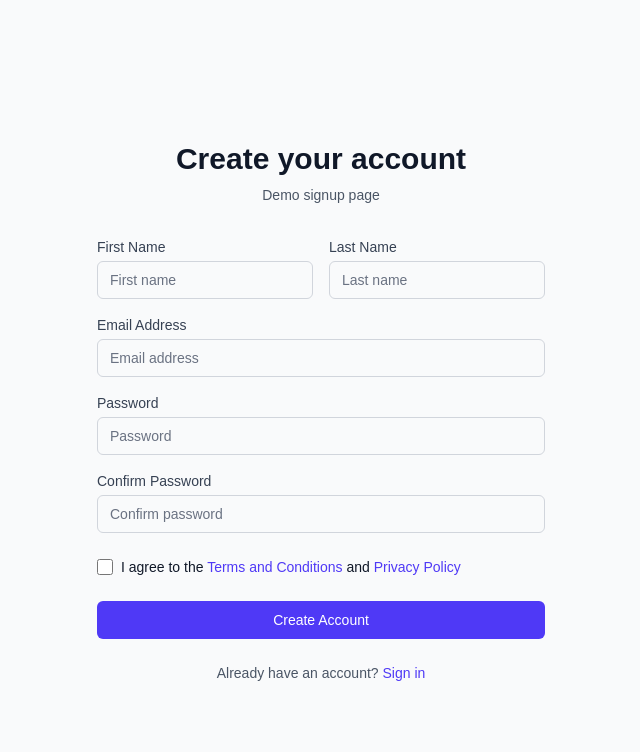
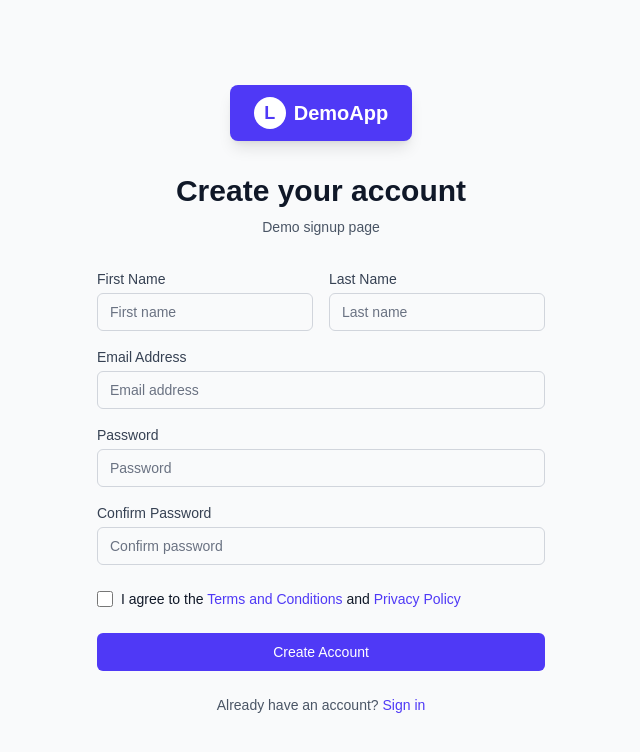
Before and after one commit to wukaipeng-dev/nextjs-progress-bar-demo, a Next.js app: page /signup in a window 1280 px wide. Shown: the top 752 px of the page, without its empty margins (319-959 px from the left). Built offline with nearby package versions, Linux system fonts and the light colour scheme.

Commit message:
Add logo link to login and signup pages

```diff
--- a/src/app/login/page.tsx
+++ b/src/app/login/page.tsx
@@ -38,6 +38,14 @@ export default function LoginPage() {
     <div className="min-h-screen flex items-center justify-center bg-gray-50 py-12 px-4 sm:px-6 lg:px-8">
       <div className="max-w-md w-full space-y-8">
         <div>
+          <Link href="/" className="flex justify-center mb-8">
+            <div className="flex items-center space-x-2 bg-indigo-600 text-white px-6 py-3 rounded-lg shadow-lg hover:bg-indigo-700 transition duration-150 ease-in-out cursor-pointer">
+              <div className="w-8 h-8 bg-white rounded-full flex items-center justify-center">
+                <span className="text-indigo-600 font-bold text-lg">L</span>
+              </div>
+              <span className="font-bold text-xl">DemoApp</span>
+            </div>
+          </Link>
           <h2 className="mt-6 text-center text-3xl font-extrabold text-gray-900">
             Sign in to your account
           </h2>
--- a/src/app/signup/page.tsx
+++ b/src/app/signup/page.tsx
@@ -61,6 +61,14 @@ export default function SignupPage() {
     <div className="min-h-screen flex items-center justify-center bg-gray-50 py-12 px-4 sm:px-6 lg:px-8">
       <div className="max-w-md w-full space-y-8">
         <div>
+          <Link href="/" className="flex justify-center mb-8">
+            <div className="flex items-center space-x-2 bg-indigo-600 text-white px-6 py-3 rounded-lg shadow-lg hover:bg-indigo-700 transition duration-150 ease-in-out cursor-pointer">
+              <div className="w-8 h-8 bg-white rounded-full flex items-center justify-center">
+                <span className="text-indigo-600 font-bold text-lg">L</span>
+              </div>
+              <span className="font-bold text-xl">DemoApp</span>
+            </div>
+          </Link>
           <h2 className="mt-6 text-center text-3xl font-extrabold text-gray-900">
             Create your account
           </h2>
```
